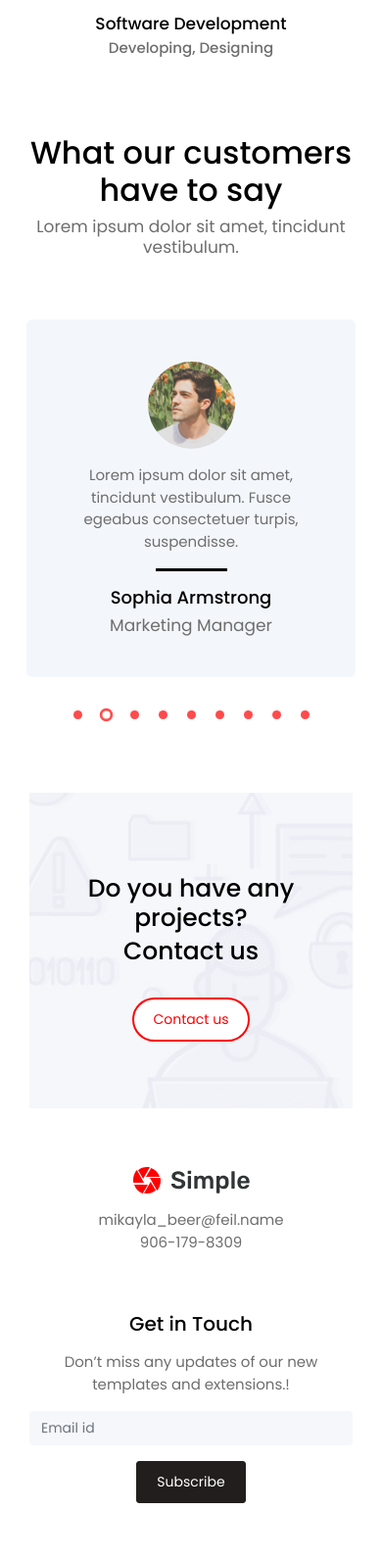
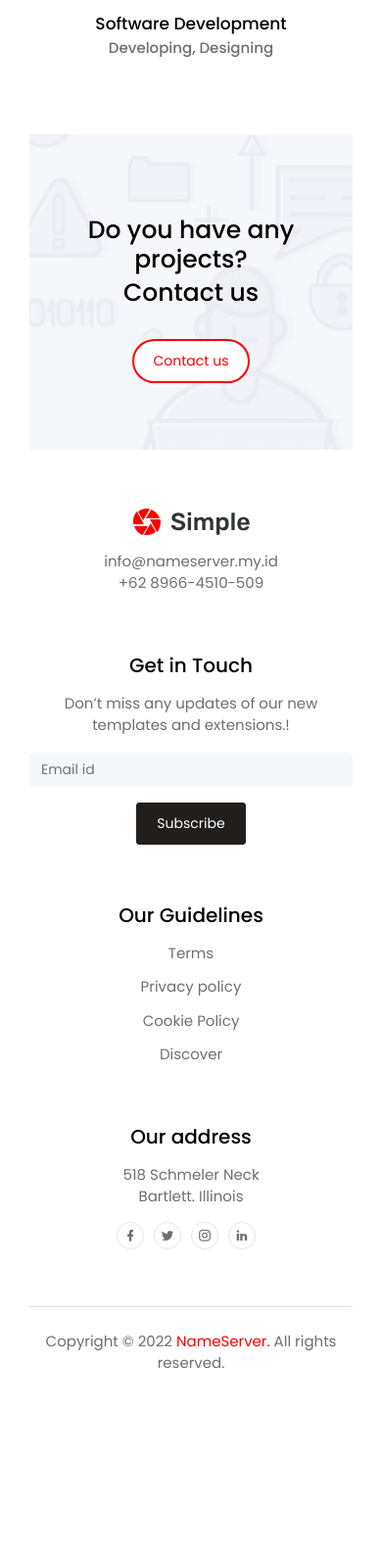
Before and after one commit to azrulhaifan/web_nameserver_landing_page, a website: page index.html in a window 390 px wide. Shown: the part 5060-6651 px from the top of the page at 98% size. After the commit the page ends 6506 px from the top, so only its background shows below. Drawn offline with Linux system fonts and the light colour scheme.

Commit message:
Just index update

```diff
--- a/index.html
+++ b/index.html
@@ -1,7 +1,7 @@
 <!DOCTYPE html>
 <html lang="en">
 <head>
-  <title>Simple landing page</title>
+  <title>Simple Name Server | AganDB</title>
   <meta charset="UTF-8">
   <meta name="viewport" content="width=device-width, initial-scale=1.0">
   <meta http-equiv="X-UA-Compatible" content="ie=edge">
@@ -40,7 +40,7 @@
           <li class="nav-item">
             <a class="nav-link" href="#digital-marketing-section">Blog</a>
           </li>
-          <li class="nav-item">
+          <li class="nav-item" style="display: none;">
             <a class="nav-link" href="#feedback-section">Testimonials</a>
           </li>
           <li class="nav-item btn-contact-us pl-4 pl-lg-0">
@@ -215,7 +215,7 @@
           </div>
         </div>
       </section>
-      <section class="customer-feedback" id="feedback-section">
+      <section class="customer-feedback" id="feedback-section" style="display: none;">
         <div class="row">
           <div class="col-12 text-center pb-5">
             <h2>What our customers have to say</h2>
@@ -331,7 +331,7 @@
             <h4 class="pt-1" data-aos="fade-down">Contact us</h4>
           </div>
           <div data-aos="fade-up">
-            <button class="btn btn-rounded btn-outline-danger">Contact us</button>
+            <button class="btn btn-rounded btn-outline-danger" data-toggle="modal" data-target="#exampleModal">Contact us</button>
           </div>
         </div>
       </section>
@@ -340,8 +340,8 @@
           <div class="col-12 col-md-6 col-lg-3 grid-margin">
             <img src="images/Group2.svg" alt="" class="pb-2">
             <div class="pt-2">
-              <p class="text-muted m-0">mikayla_beer@feil.name</p>
-              <p class="text-muted m-0">906-179-8309</p>
+              <p class="text-muted m-0">info@nameserver.my.id</p>
+              <p class="text-muted m-0">+62 8966-4510-509</p>
             </div>
           </div>
           <div class="col-12 col-md-6 col-lg-3 grid-margin">
@@ -374,7 +374,7 @@
         </div>
       </section>
       <footer class="border-top">
-        <p class="text-center text-muted pt-4">Copyright © 2019<a href="https://www.bootstrapdash.com/" class="px-1">Bootstrapdash.</a>All rights reserved.</p>
+        <p class="text-center text-muted pt-4">Copyright © 2022<a href="https://nameserver.my.id/" class="px-1">NameServer.</a>All rights reserved.</p>
       </footer>
       <!-- Modal for Contact - us Button -->
       <div class="modal fade" id="exampleModal" tabindex="-1" role="dialog" aria-labelledby="exampleModalLabel" aria-hidden="true">
```
